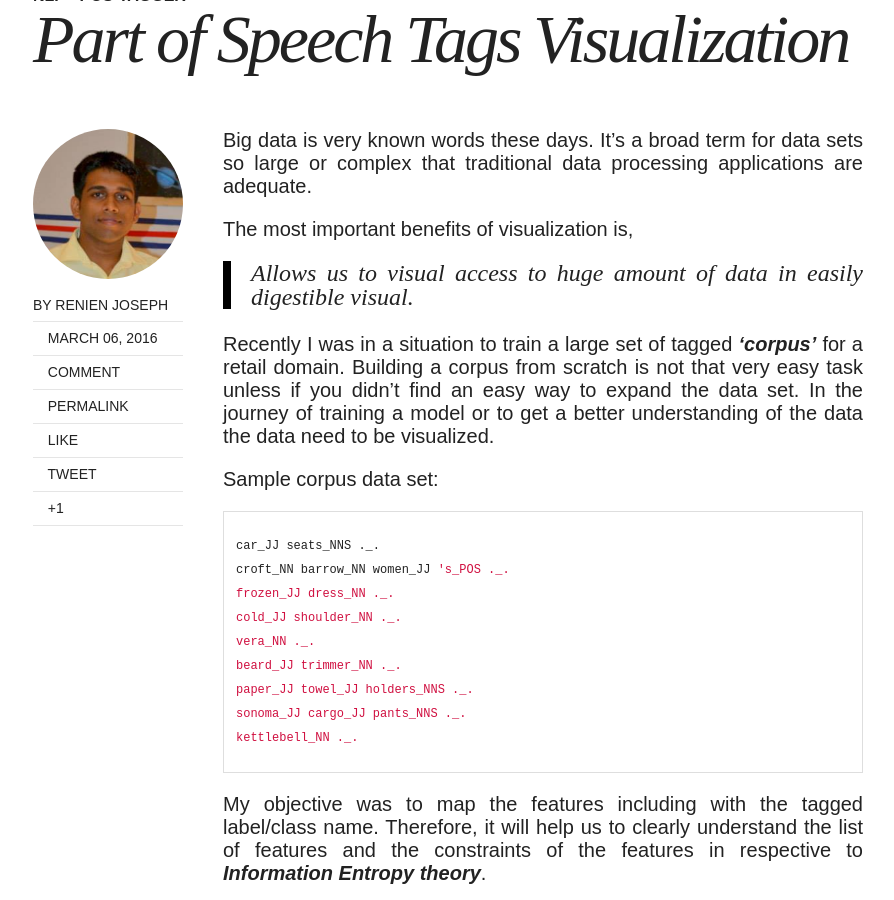
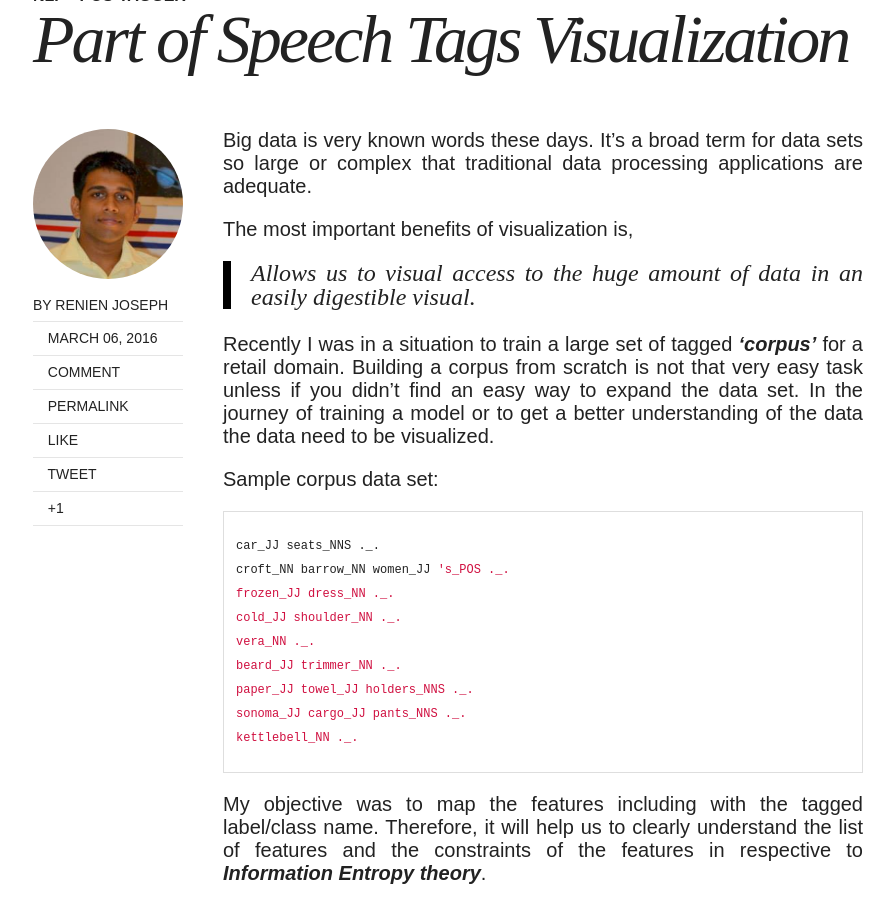
Before and after one commit to Renien/Renien.github.io, a Jekyll site: the page built from _posts/blog/2016-03-06-part-of-speech-tags-visualization.md, in a window 1280 px wide and 900 px high, scrolled down 527 px. Shown: the whole window, without its empty margins (127-1021 px from the left). Built offline with Jekyll 4.4.1, drawn with Linux system fonts in a browser that asks for light colours; nearby versions of some CDN libraries; comment, search, counter and statistics services are not loaded.

Commit message:
spelling mistakes

```diff
--- a/_posts/blog/2016-03-06-part-of-speech-tags-visualization.md
+++ b/_posts/blog/2016-03-06-part-of-speech-tags-visualization.md
@@ -16,7 +16,7 @@ Big data is very known words these days. It’s a broad term for data sets so la
 
 The most important benefits of visualization is,
 
-> Allows us to visual access to huge amount of data in easily digestible visual.
+> Allows us to visual access to the huge amount of data in an easily digestible visual.
 
 Recently I was in a situation to train a large set of tagged _**‘corpus’**_ for a retail domain. Building a corpus from scratch is not that very easy task unless if you didn’t find an easy way to expand the data set. In the journey of training a model or to get a better understanding of the data the data need to be visualized.
 
```
